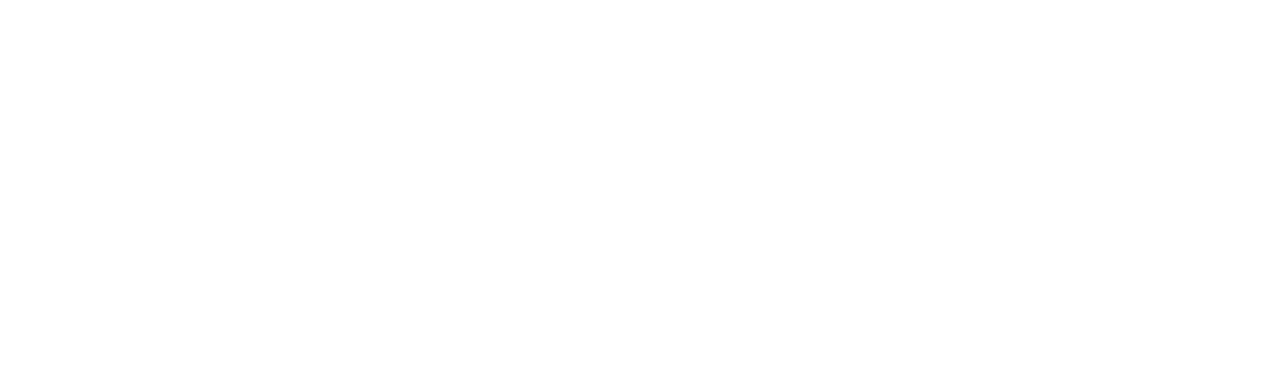
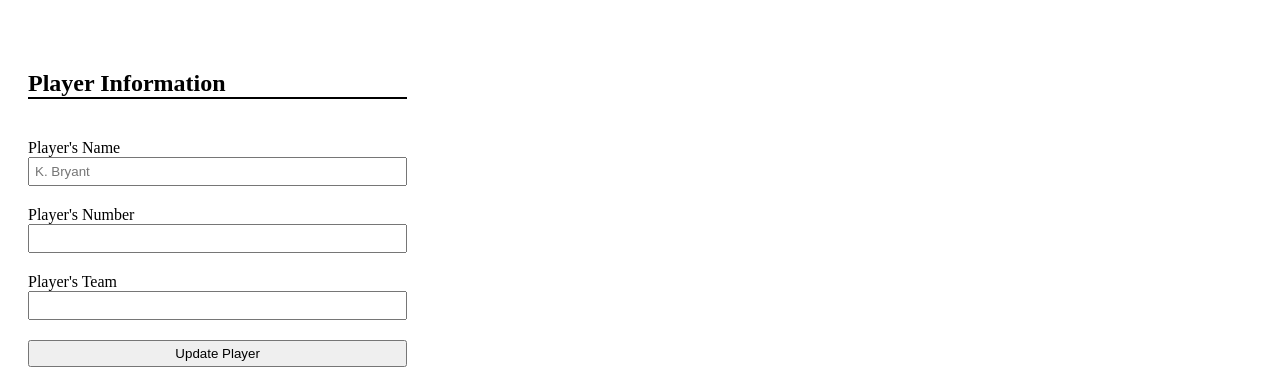
Before and after one commit to briansjkim/bbb-fantasy, a React app: page / in a window 1280 px wide. Shown: the part 551-926 px from the top of the page. Before the commit the page ends 800 px from the top, so only its background shows below. Built offline with nearby package versions, Linux system fonts and the light colour scheme; no server answers; the HTML template or start-up script is replaced by a standard one.

Commit message:
implemented form to update and delete existing player

```diff
--- a/client/src/components/App.jsx
+++ b/client/src/components/App.jsx
@@ -1,6 +1,7 @@
 import React from 'react';
 import AvailablePlayers from './AvailablePlayers.jsx';
 import Team from './Team.jsx';
+import UpdatePlayer from './UpdatePlayer.jsx';
 import styles from './css/index.css';
 import axios from 'axios';
 
@@ -18,6 +19,9 @@ class App extends React.Component {
     this.getTeam = this.getTeam.bind(this);
     // this.restartApp = this.restartApp.bind(this);
     this.dropPlayer = this.dropPlayer.bind(this);
+    this.updatePlayer = this.updatePlayer.bind(this);
+    this.deletePlayer = this.deletePlayer.bind(this);
+    // this.addPlayer = this.addPlayer.bind(this);
   }
 
   componentDidMount() {
@@ -48,6 +52,7 @@ class App extends React.Component {
       .catch(error => console.log('Error adding: ', error));
   }
 
+  // Drop player from Team
   dropPlayer(player) {
     axios.delete('/api/fantasy/team', {params: player})
       .then(() => console.log('Successful drop'))
@@ -63,6 +68,29 @@ class App extends React.Component {
   //     .then((res) => console.log(res))
   //     .catch((err) => console.log('Error resetting: ', err))
   // }
+
+  // addPlayer(player) {
+  //   axios.post('/api/fantasy/player', player)
+  //     .then(() => {
+  //       this.getPlayers();
+  //     })
+  //     .catch((err) => console.log('Error adding player'))
+  // }
+
+  updatePlayer(player) {
+    axios.put('/api/fantasy/player', player)
+      .then(() => {
+        this.getPlayers();
+      })
+      .catch((err) => console.log('Error updating player'))
+  }
+
+  deletePlayer(player) {
+    axios.delete('/api/fantasy/player', {params: player})
+      .then(() => this.getPlayers())
+      .catch((err) => console.log('Error deleting player'))
+  }
+
 
   render() {
     return (
@@ -91,6 +119,12 @@ class App extends React.Component {
         {/* <div className={styles.buttonSection}>
           <button className={styles.buttonReset} onClick={() => this.restartApp()}>Try Again</button>
         </div> */}
+        <div>
+          <UpdatePlayer
+            deletePlayer={this.deletePlayer}
+            updatePlayer={this.updatePlayer}
+            />
+        </div>
       </div>
     )
   }
--- /dev/null
+++ b/client/src/components/UpdatePlayer.jsx
@@ -0,0 +1,53 @@
+import React from 'react';
+import styles from './css/index.css';
+
+class UpdatePlayer extends React.Component {
+  constructor(props) {
+    super(props);
+
+    this.state = {
+      name: '',
+      number: '',
+      team: '',
+    }
+
+    this.updateForm = this.updateForm.bind(this);
+    this.handleChange = this.handleChange.bind(this);
+    this.deleteForm = this.deleteForm.bind(this);
+  }
+
+  handleChange(event) {
+    this.setState({
+      [event.target.id]: event.target.value
+    })
+  }
+
+  updateForm() {
+    this.props.updatePlayer(this.state)
+  }
+
+  deleteForm() {
+    this.props.deletePlayer(this.state);
+  }
+
+  render() {
+    return (
+      <div className={styles.playerInfo}>
+        <h2>Player Information</h2>
+        <label>Player's Name</label>
+        <input type="text" id="name" onChange={this.handleChange} placeholder="K. Bryant" required></input>
+        <label>Player's Number</label>
+        <input type="number" id="number" onChange={this.handleChange}></input>
+        <label>Player's Team</label>
+        <input type="text" id="team" onChange={this.handleChange}></input>
+        <button onClick={this.updateForm} className={styles.buttonUpdate}>Update Player</button>
+        <button onClick={this.deleteForm} className={styles.buttonDelete}>Delete Player</button>
+      </div>
+    )
+  }
+}
+
+
+
+
+export default UpdatePlayer;
--- a/client/src/components/css/index.css
+++ b/client/src/components/css/index.css
@@ -70,3 +70,37 @@
   border-bottom: 2px solid black;
   background-color: #D3D3D3;
 }
+
+.playerInfo {
+  display: flex;
+  width: 30%;
+  margin: 20px;
+  flex-flow: column nowrap;
+}
+
+.playerInfo h2 {
+  border-bottom: 2px solid black;
+}
+
+.playerInfo label {
+  margin-top: 20px;
+}
+
+input {
+  width: 100%;
+  padding: 5px;
+  box-sizing: border-box;
+}
+
+
+.buttonUpdate {
+  padding: 4px 10px;
+  margin: 20px 0px 0px 0px;
+  cursor: pointer;
+}
+
+.buttonDelete {
+  padding: 4px 10px;
+  margin: 10px 0px 0px 0px;
+  cursor: pointer;
+}
```
Also changed, not shown: database/index.js (+23 -16 lines), 1 other file (tests, documents, lock files or other folders).
